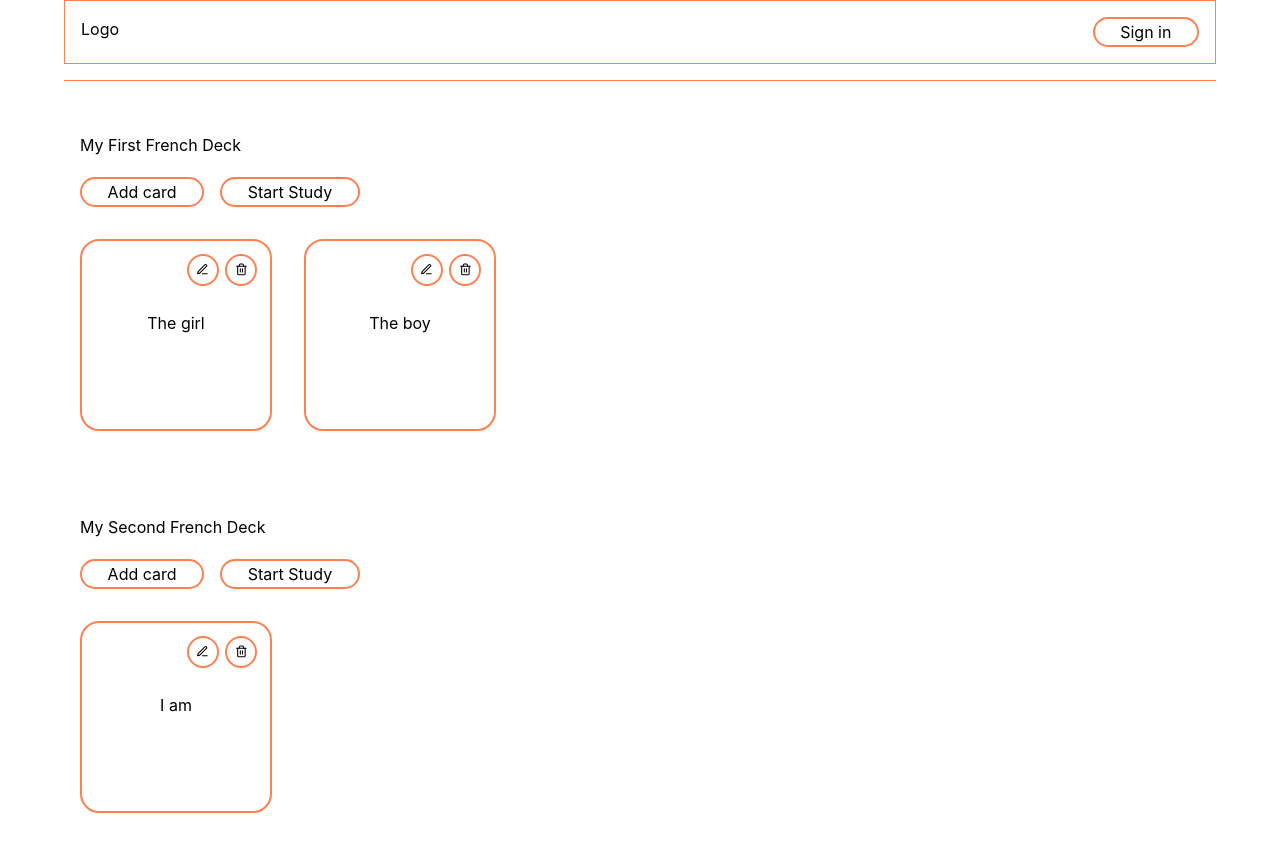
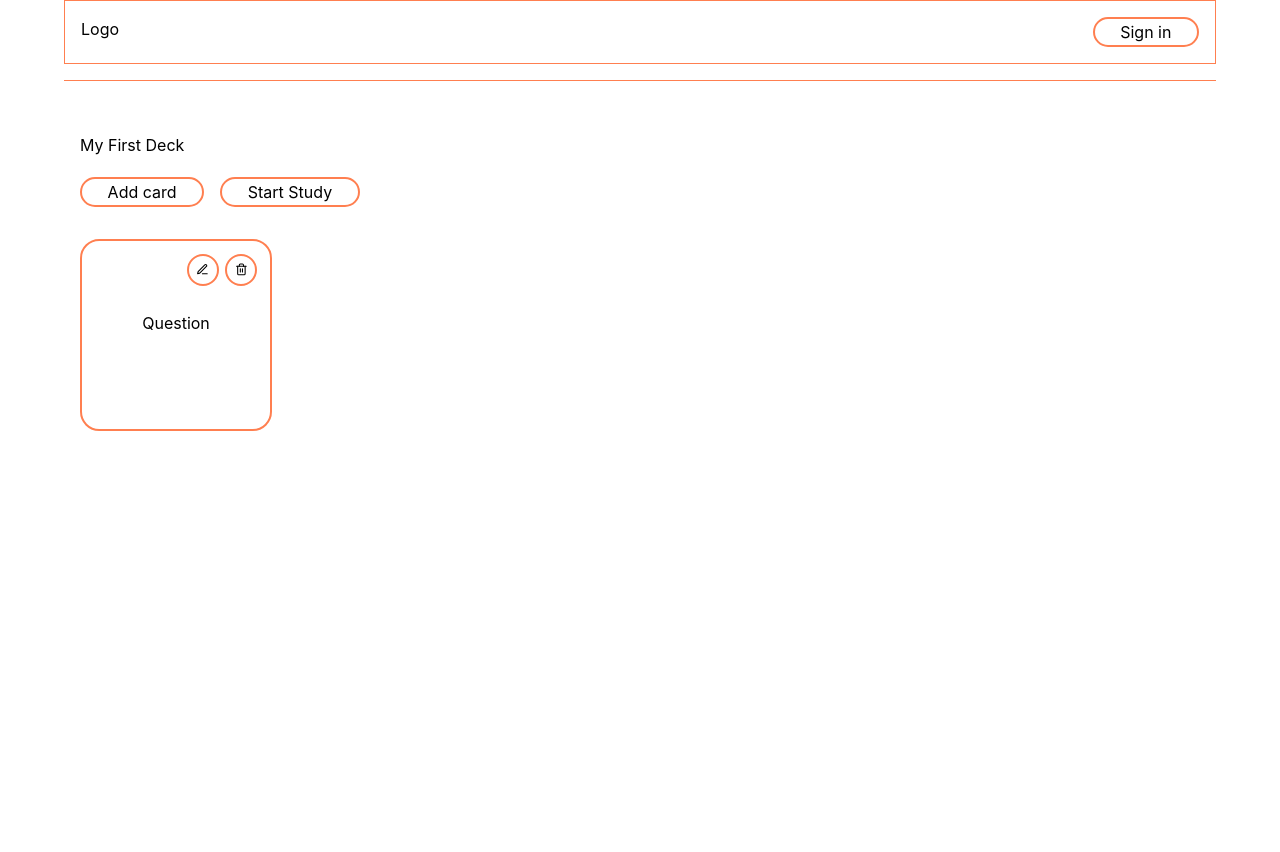
Before and after one commit to evilpaper/nailed-it, a React (Create React App) app: page / in a window 1280 px wide. Shown: the top 852 px of the page. After the commit the page ends 800 px from the top, so only its background shows below. Built offline with nearby package versions, Linux system fonts and the light colour scheme.

Commit message:
Stop edit card event to propagate and flip card + style tweaks

```diff
--- a/src/components/Card/Card.jsx
+++ b/src/components/Card/Card.jsx
@@ -13,7 +13,7 @@ export default function Card({
 
   const { transform, opacity } = useSpring({
     opacity: flipped ? 1 : 0,
-    transform: `perspective(600px) rotateY(${flipped ? 180 : 0}deg)`,
+    transform: `perspective(600px) rotateY(${flipped ? -180 : 0}deg)`,
     config: { mass: 5, tension: 600, friction: 60 }
   });
 
@@ -25,6 +25,11 @@ export default function Card({
     removeCardFromDeck(id, deckID);
   };
 
+  const onEditCard = e => {
+    e.stopPropagation();
+    console.log("You clicked edit");
+  };
+
   return (
     <div className="card-container" onClick={onClickCard}>
       <a.div
@@ -32,6 +37,9 @@ export default function Card({
         style={{ opacity: opacity.interpolate(o => 1 - o), transform }}
       >
         {" "}
+        <button className="card__edit card__edit--back" onClick={onEditCard}>
+          <FiEdit3 />
+        </button>
         <button
           className="card__delete card__delete--back"
           onClick={onDeleteCard}
@@ -50,11 +58,11 @@ export default function Card({
         className="card front"
         style={{
           opacity,
-          transform: transform.interpolate(t => `${t} rotateY(180deg)`)
+          transform: transform.interpolate(t => `${t} rotateY(-180deg)`)
         }}
       >
         {" "}
-        <button className="card__edit">
+        <button className="card__edit" onClick={onEditCard}>
           <FiEdit3 />
         </button>
         <button className="card__delete" onClick={onDeleteCard}>
--- a/src/components/Card/styles.css
+++ b/src/components/Card/styles.css
@@ -62,6 +62,11 @@
   color: antiquewhite;
 }
 
+.card__delete--back:hover {
+  background-color: antiquewhite;
+  color: coral;
+}
+
 .card__edit {
   position: absolute;
   top: 1em;
@@ -74,3 +79,13 @@
   padding: 0.6em;
   font-size: 0.8em;
 }
+
+.card__edit--back {
+  border-color: antiquewhite;
+  color: antiquewhite;
+}
+
+.card__edit--back:hover {
+  background-color: antiquewhite;
+  color: coral;
+}
--- a/src/components/START_DECKS.js
+++ b/src/components/START_DECKS.js
@@ -3,28 +3,12 @@ import nanoid from "nanoid";
 const START_DECKS = [
   {
     id: nanoid(),
-    name: "My First French Deck",
+    name: "My First Deck",
     cards: [
       {
         id: nanoid(),
-        question: "The girl",
-        answer: "La fille"
-      },
-      {
-        id: nanoid(),
-        question: "The boy",
-        answer: "Le garcon"
-      }
-    ]
-  },
-  {
-    id: nanoid(),
-    name: "My Second French Deck",
-    cards: [
-      {
-        id: nanoid(),
-        question: "I am",
-        answer: "Je suis"
+        question: "Question",
+        answer: "Answer"
       }
     ]
   }
--- a/src/components/app.css
+++ b/src/components/app.css
@@ -33,6 +33,10 @@ button:hover {
   color: whitesmoke;
 }
 
+button:focus {
+  outline: 0;
+}
+
 h2 {
   font-weight: 400;
   font-size: 1em;
```
